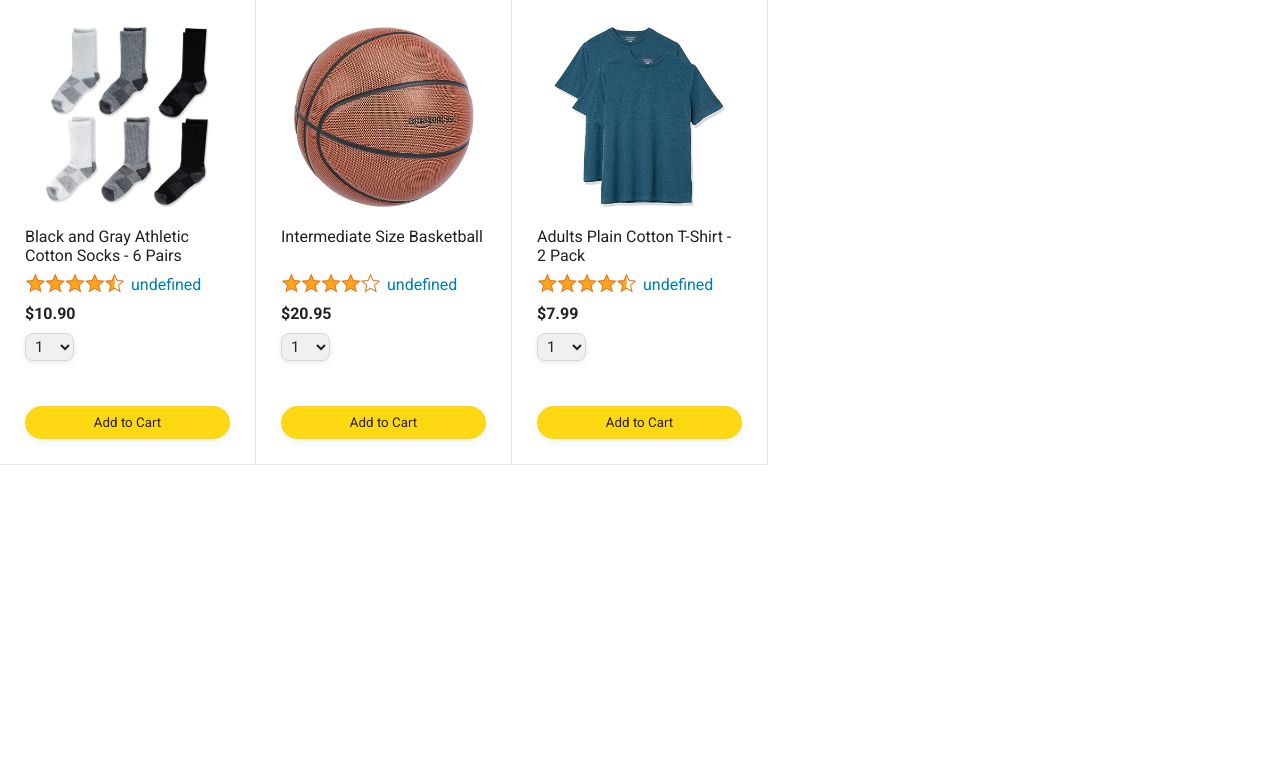
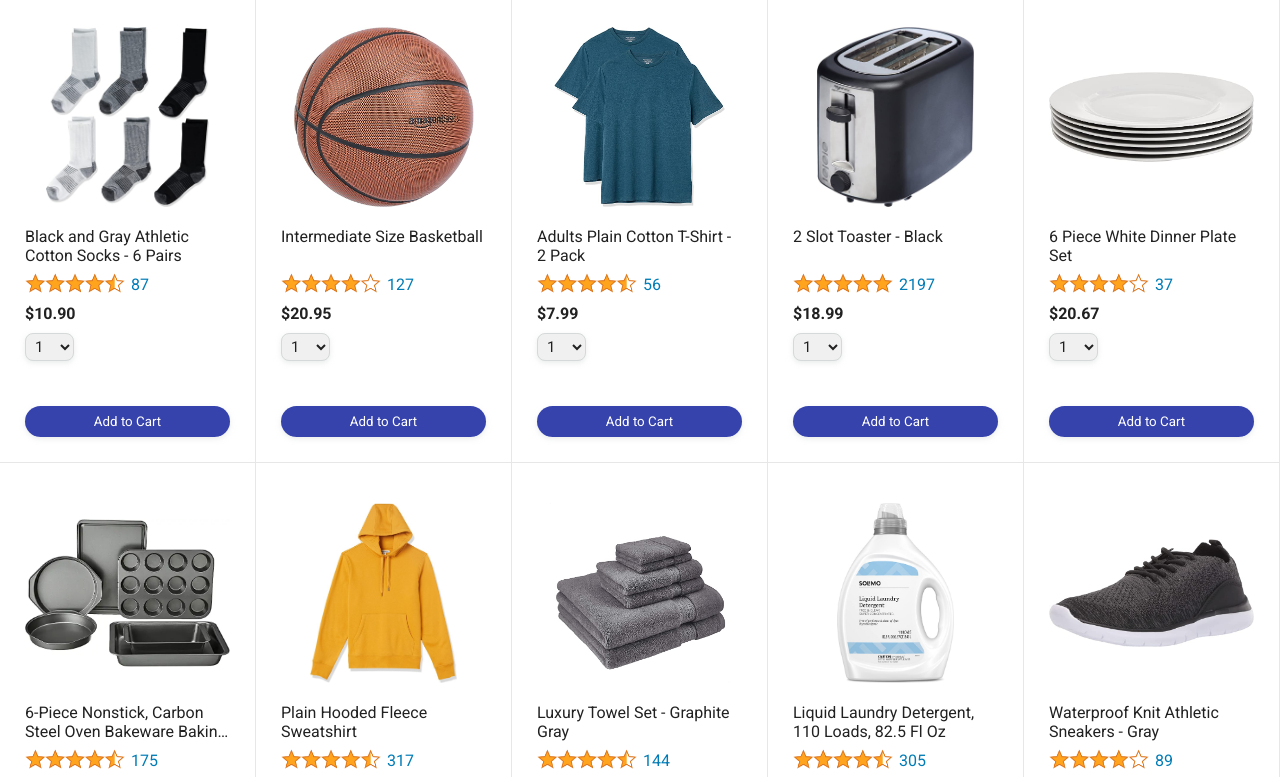
Before and after one commit to ashlinpj/Ecommerce-Project, a plain HTML site: page amazon.html in a window 1280 px wide. Shown: the part 73-850 px from the top of the page. Before the commit the page ends 800 px from the top, so only its background shows below. Drawn offline with Linux system fonts and the light colour scheme; files whose address does not match are found by name.

Commit message:
Version 1

```diff
--- a/amazon.html
+++ b/amazon.html
@@ -55,6 +55,7 @@
       <div class="products-grid js-products-grid">
       </div>
     </div>
+    <script src="data/products.js"></script>
     <script src="scripts/amazon.js"></script>
   </body>
 </html>
--- a/scripts/amazon.js
+++ b/scripts/amazon.js
@@ -1,32 +1,4 @@
-const products = [
-  {
-    image: "images/products/athletic-cotton-socks-6-pairs.jpg",
-    name: "Black and Gray Athletic Cotton Socks - 6 Pairs",
-    rating: {
-      stars: 4.5,
-      count: 87,
-    },
-    priceCents: 1090,
-  },
-  {
-    image: "images/products/intermediate-composite-basketball.jpg",
-    name: "Intermediate Size Basketball",
-    rating: {
-      stars: 4,
-      count: 127,
-    },
-    priceCents: 2095,
-  },
-  {
-    image: "images/products/adults-plain-cotton-tshirt-2-pack-teal.jpg",
-    name: "Adults Plain Cotton T-Shirt - 2 Pack",
-    rating: {
-      stars: 4.5,
-      count: 56,
-    },
-    priceCents: 799,
-  },
-];
+
 let productsHTML='';
 products.forEach((product)=>{
    productsHTML+=`
@@ -44,7 +16,7 @@ products.forEach((product)=>{
             <img class="product-rating-stars"
               src="images/ratings/rating-${product.rating.stars*10}.png">
             <div class="product-rating-count link-primary">
-              ${product.count}
+              ${product.rating.count}
             </div>
           </div>
 
--- a/styles/shared/general.css
+++ b/styles/shared/general.css
@@ -25,23 +25,21 @@ input, select, button {
 }
 
 .button-primary {
-  color: rgb(33, 33, 33);
-  background-color: rgb(255, 216, 20);
-  border: 1px solid rgb(252, 210, 0);
+  color: white;
+  background-color: rgb(55, 67, 173);
+  border: none;
   border-radius: 8px;
   cursor: pointer;
   box-shadow: 0 2px 5px rgba(213, 217, 217, 0.5);
+  transition:opacity 0.10s;
 }
 
 .button-primary:hover {
-  background-color: rgb(247, 202, 0);
-  border: 1px solid rgb(242, 194, 0);
+  opacity:0.9;
 }
 
 .button-primary:active {
-  background: rgb(255, 216, 20);
-  border-color: rgb(252, 210, 0);
-  box-shadow: none;
+  opacity:0.7;
 }
 
 .button-secondary {
```
